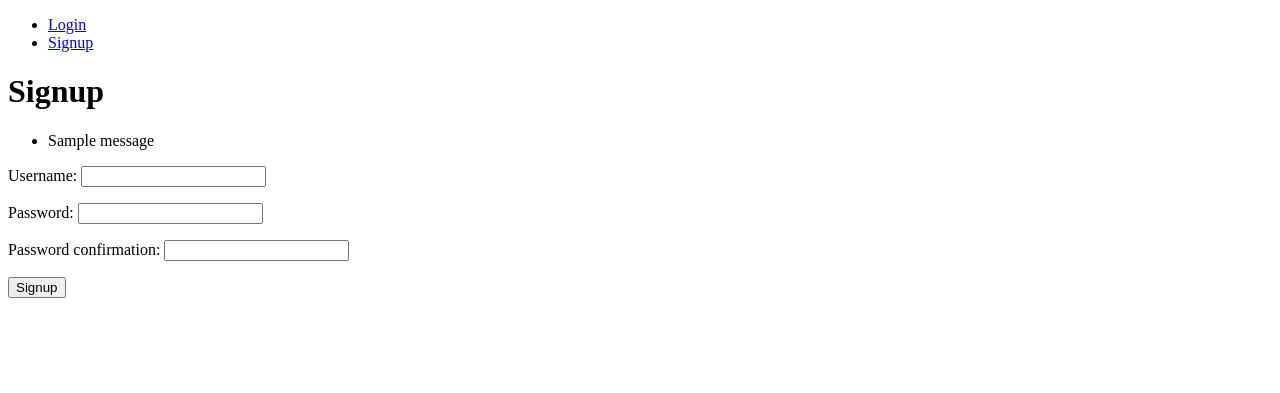
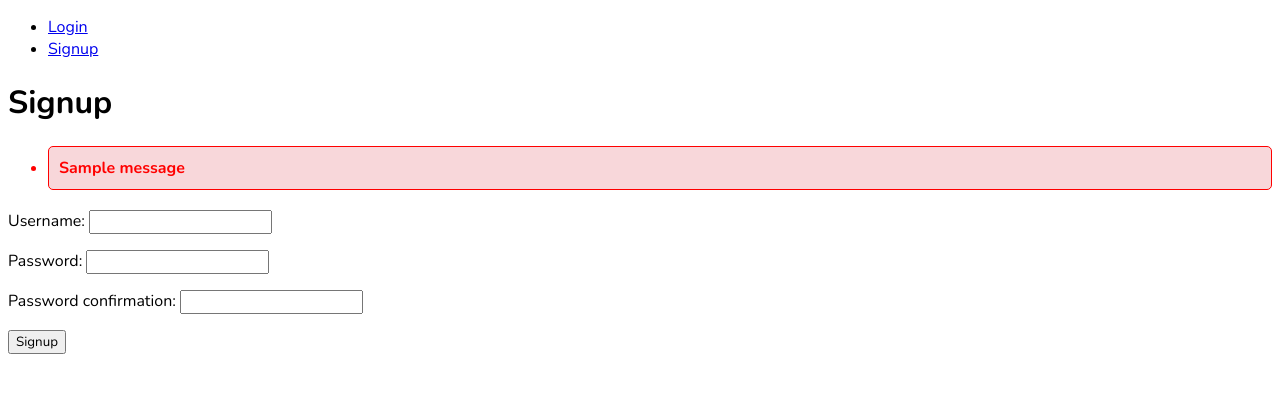
Before and after one commit to ciavilla/task-manager, a Django app: template accounts/templates/accounts/signup.html in a window 1280 px wide. Shown: the top 393 px of the page. Run offline with Django 5.2, Linux system fonts and the light colour scheme; the template is opened without the code that fills it: values that come from a table or form of the project are taken from there, others are empty; one stand-in notice (Sample message) is shown; parts of the project's set-up code (start-up, migrations or seed data) failed here and were passed over.

Commit message:
Added CSS

```diff
--- a/accounts/templates/accounts/login.html
+++ b/accounts/templates/accounts/login.html
@@ -8,7 +8,7 @@
             {% if messages %}
                 <ul>
                     {% for message in messages %}
-                        <li>{{ message }}</li>
+                        <li class="error">{{ message }}</li>
                     {% endfor %}
                 </ul>
             {% endif %}
--- a/accounts/templates/accounts/signup.html
+++ b/accounts/templates/accounts/signup.html
@@ -8,7 +8,7 @@
             {% if messages %}
                 <ul>
                     {% for message in messages %}
-                    <li>{{ message }}</li>
+                    <li class="error">{{ message }}</li>
                     {% endfor %}
                 </ul>
             {% endif %}
--- a/projects/static/css/app.css
+++ /dev/null
@@ -1,5 +0,0 @@
-.error {
-    color: red;
-    font-weight: bold;
-    margin-top: 10px;
-}
--- /dev/null
+++ b/projects/static/css/styles.css
@@ -0,0 +1,16 @@
+@import url('https://fonts.googleapis.com/css2?family=Nunito:ital,wght@0,200..1000;1,200..1000&family=Roboto+Condensed:ital,wght@0,100..900;1,100..900&display=swap');
+
+
+* {
+    font-family: "Nunito", sans-serif;
+}
+
+.error {
+    color: red;
+    margin-bottom: 20px;
+    font-weight: bold;
+    border: 1px solid red;  /* Adds a border around the message */
+    background-color: #f8d7da;  /* Light red background */
+    padding: 10px;  /* Adds some padding */
+    border-radius: 5px;  /* Rounds the corners */
+}
--- a/projects/templates/base.html
+++ b/projects/templates/base.html
@@ -7,7 +7,7 @@
         <title>
             {% block title %}Project Tracker{% endblock %}
         </title>
-        <link rel="stylesheet" href="{% static 'css/app.css' %}">
+        <link rel="stylesheet" href="{% static 'css/styles.css' %}">
     </head>
     <body>
         <header>
--- a/projects/templates/projects/project_list.html
+++ b/projects/templates/projects/project_list.html
@@ -9,7 +9,7 @@
                 <a href="{% url 'create_project' %}">Create a new project</a>
             </p>
             {% if projects %}
-                <table>
+                <table class="table">
                     <thead>
                         <tr>
                             <th>Name</th>
```
Also changed, not shown: db.sqlite3.
